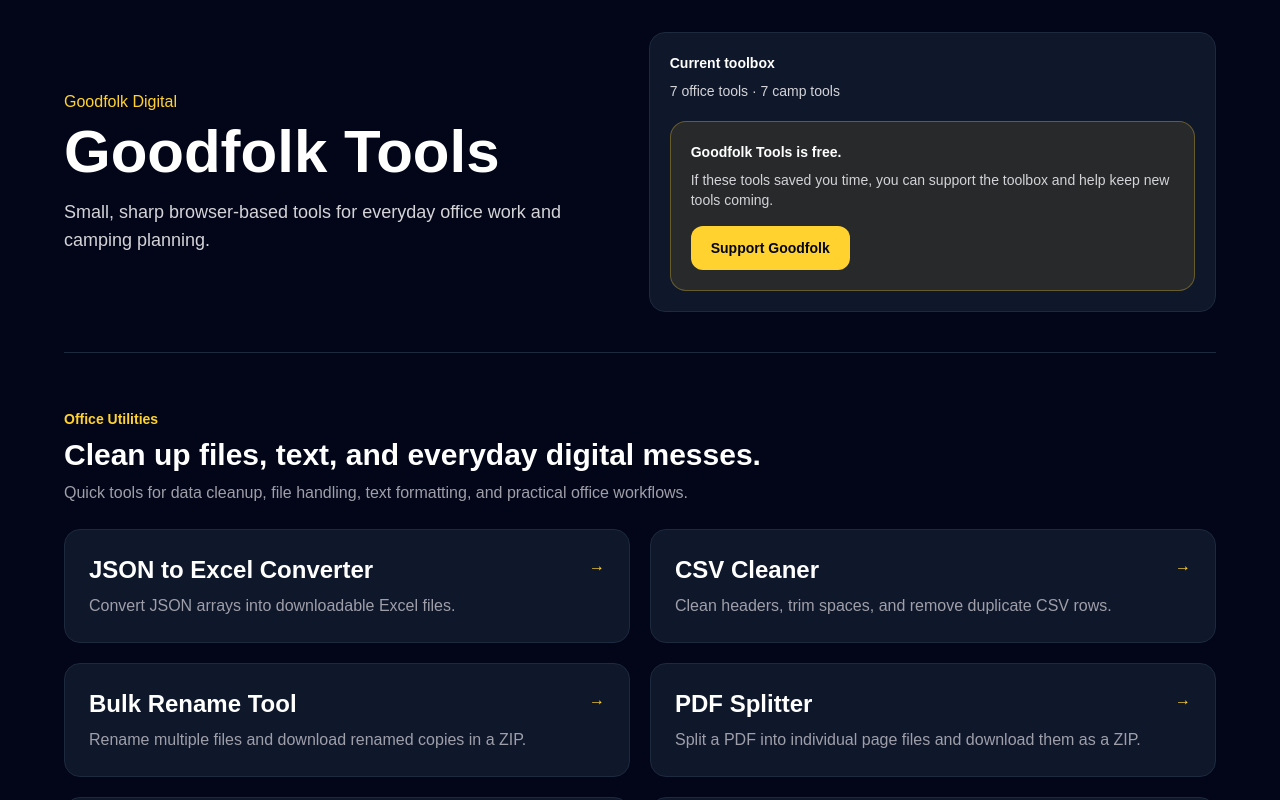
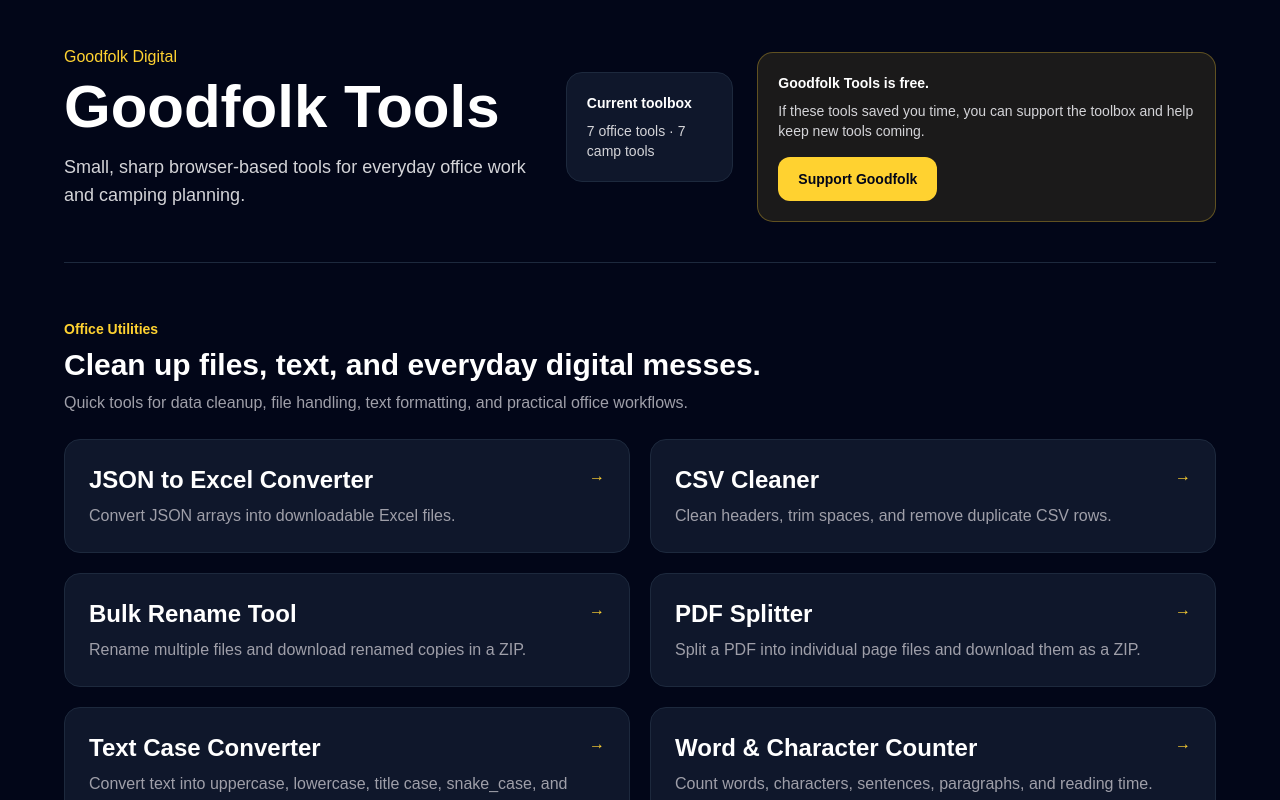
Before and after one commit to GFKolby/GoodfolkUtilities, a Next.js app: page / in a window 1280 px wide. Shown: the top 800 px of the page. Built offline with nearby package versions, Linux system fonts and the light colour scheme.

Commit message:
changed placement of tip

```diff
--- a/app/page.tsx
+++ b/app/page.tsx
@@ -152,7 +152,9 @@ export default function Home() {
             <p className="mt-2">
               {officeTools.length} office tools · {campTools.length} camp tools
             </p>
-                     <div className="mt-5 rounded-2xl border border-amber-300/30 bg-amber-300/10 p-5 text-sm text-zinc-300">
+          </div>
+
+           <div className="mt-5 rounded-2xl border border-amber-300/30 bg-amber-300/10 p-5 text-sm text-zinc-300">
   <p className="font-semibold text-white">Goodfolk Tools is free.</p>
   <p className="mt-2">
     If these tools saved you time, you can support the toolbox and help keep new tools coming.
@@ -167,7 +169,6 @@ export default function Home() {
     Support Goodfolk
   </a>
 </div>
-          </div>
 
         </header>
 
```
